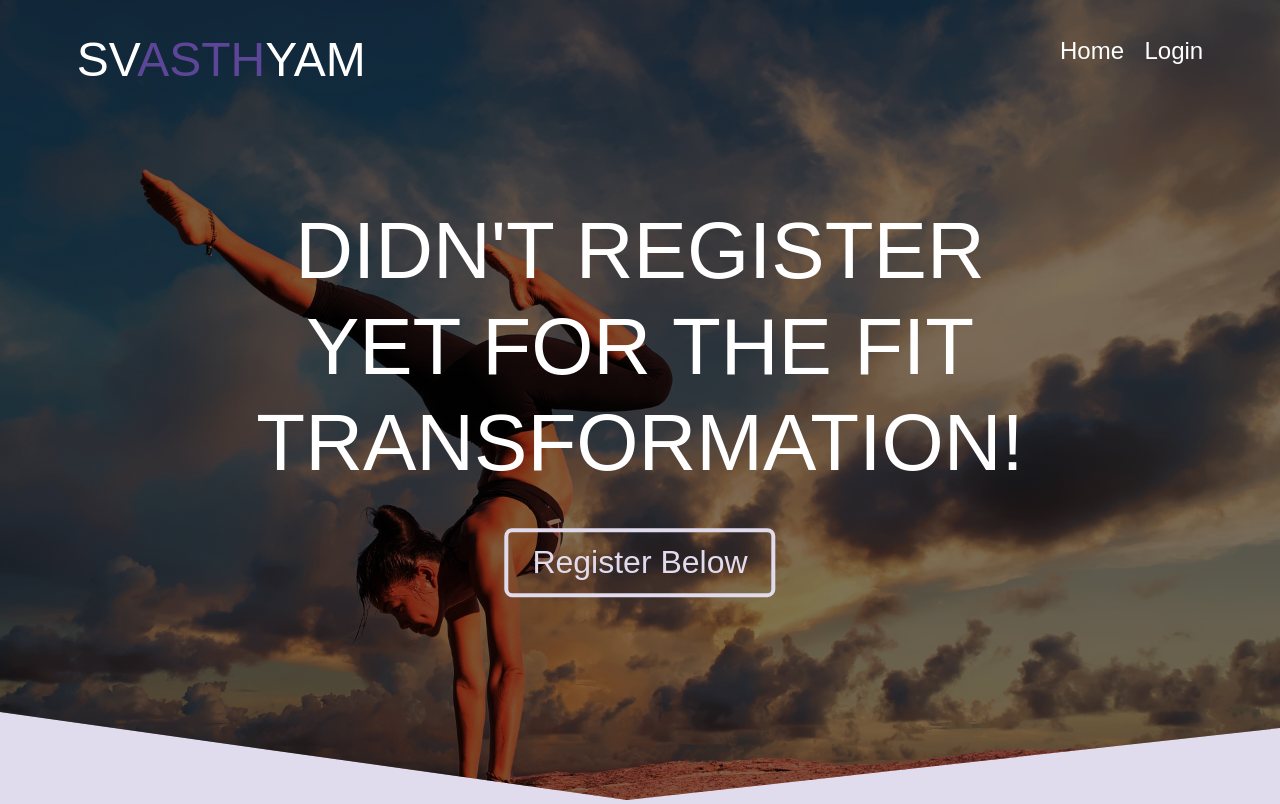
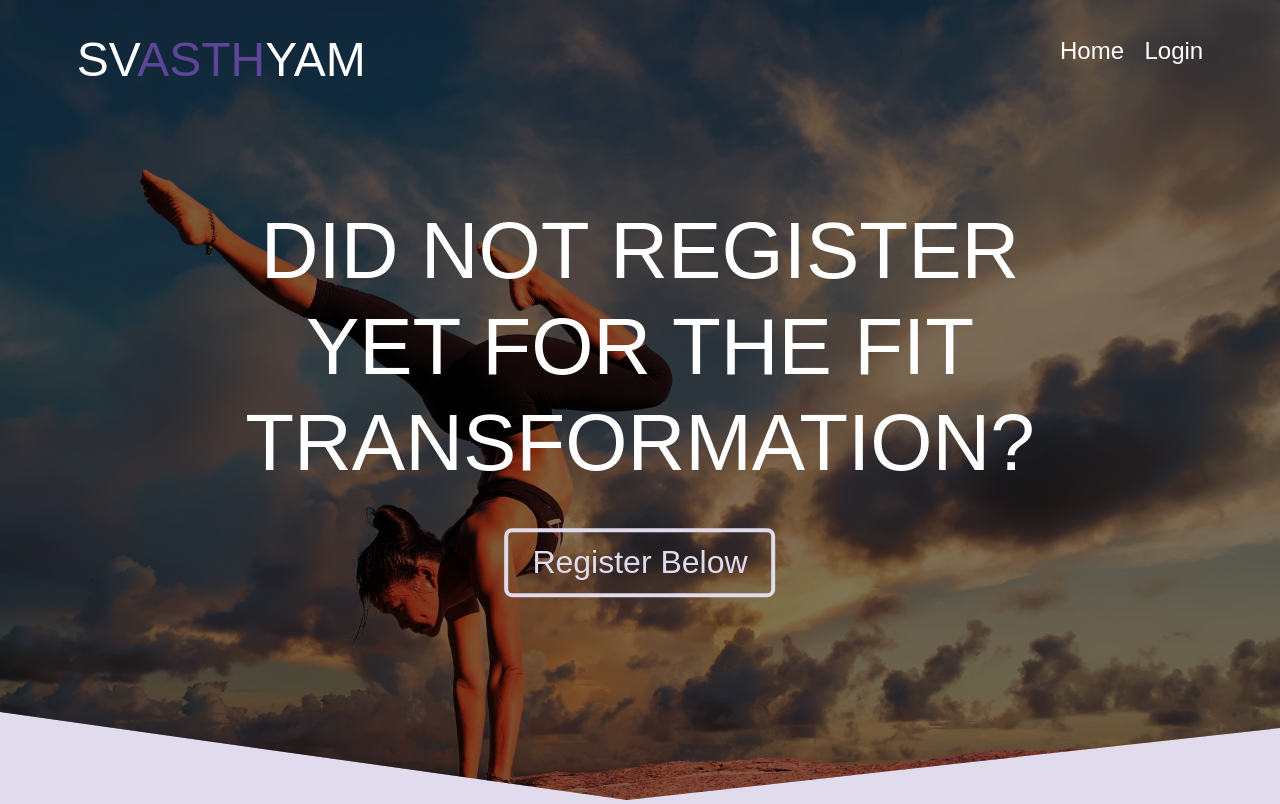
Before and after one commit to FireQueen-3010/Svasthyam, a PHP site: page /Regform.php in a window 1280 px wide. Shown: the top 804 px of the page. Run offline with PHP 8.4, Linux system fonts and the light colour scheme; some libraries are stand-ins or nearby versions.

Commit message:
Made a few changes

```diff
--- a/Loginform.php
+++ b/Loginform.php
@@ -30,7 +30,7 @@
             </ul>
         </nav>
         <div class="content">
-            <h2>GET READY FOR THE AMAZING FITNESS JOURNEY!</h2>
+            <h2>GET READY FOR THE ULTIMATE FITNESS JOURNEY!</h2>
             <button class="btn-get"><a href="#login">Login Below</a></button>
         </div>
     </header>
--- a/Regform.php
+++ b/Regform.php
@@ -28,7 +28,7 @@
         </nav>
         <div class="content">
             <!-- <h1>Login now</h1> -->
-            <h2>DIDN'T REGISTER YET FOR THE FIT TRANSFORMATION!</h2>
+            <h2>DID NOT REGISTER YET FOR THE FIT TRANSFORMATION?</h2>
             <button class="btn-get"><a href="#register">Register Below</a></button>
         </div>
     </header>
```
Also changed, not shown: blog.php (renamed from blog.html).
